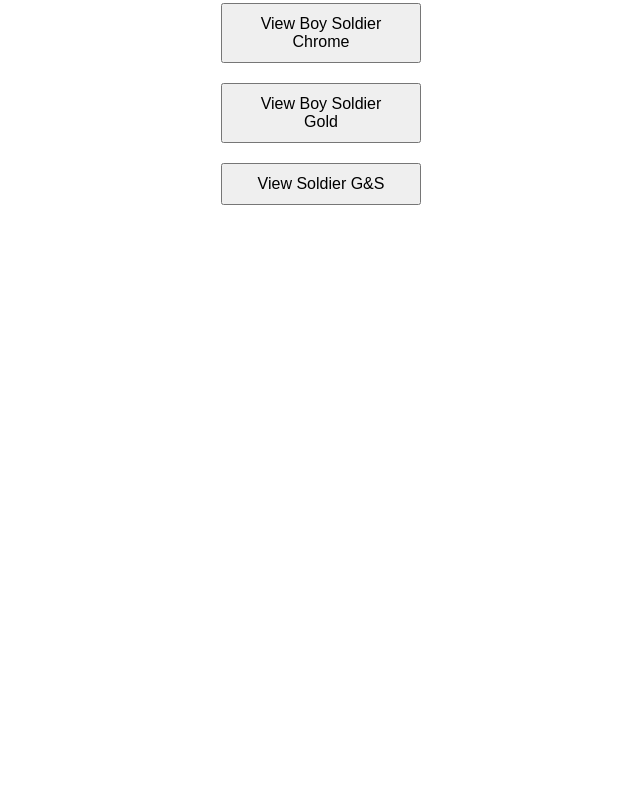
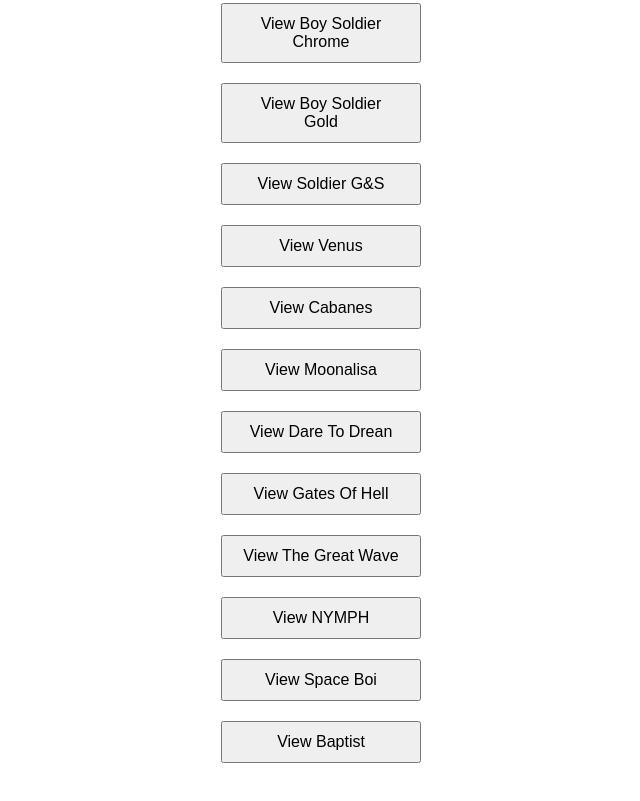
Before and after one commit to mayukhdeepm/vtail-model-viewer, a plain HTML site: page index.html in a window 1280 px wide. Shown: the part 541-1342 px from the top of the page, without its empty margins (319-959 px from the left). Before the commit the page ends 800 px from the top, so only its background shows below. Drawn offline with Linux system fonts and the light colour scheme.

Commit message:
Add files via upload

```diff
--- a/index.html
+++ b/index.html
@@ -13,6 +13,7 @@
             padding: 20px;
         }
         .view-3d-btn {
+
             padding: 10px 20px;
             font-size: 16px;
             cursor: pointer;
@@ -32,6 +33,16 @@
     <button class="view-3d-btn" onclick="openModelViewer('boysoldierchrome')">View Boy Soldier Chrome</button>
     <button class="view-3d-btn" onclick="openModelViewer('boysoldiergold')">View Boy Soldier Gold</button>
     <button class="view-3d-btn" onclick="openModelViewer('soldiergnsglb')">View Soldier G&S</button>
+    <!---->
+    <button class="view-3d-btn" onclick="openModelViewer('venus')">View Venus</button>
+    <button class="view-3d-btn" onclick="openModelViewer('cabanes')">View Cabanes</button>
+    <button class="view-3d-btn" onclick="openModelViewer('moonalisa')">View Moonalisa</button>
+    <button class="view-3d-btn" onclick="openModelViewer('dtd')">View Dare To Drean</button>
+    <button class="view-3d-btn" onclick="openModelViewer('goh')">View Gates Of Hell</button>
+    <button class="view-3d-btn" onclick="openModelViewer('tgw')">View The Great Wave</button>
+    <button class="view-3d-btn" onclick="openModelViewer('nymph')">View NYMPH</button>
+    <button class="view-3d-btn" onclick="openModelViewer('sb')">View Space Boi</button>
+    <button class="view-3d-btn" onclick="openModelViewer('baptist')">View Baptist</button>
 
     <script>
     function openModelViewer(modelName) {
```
Also changed, not shown: model-viewer.html (+11 -1 lines).
